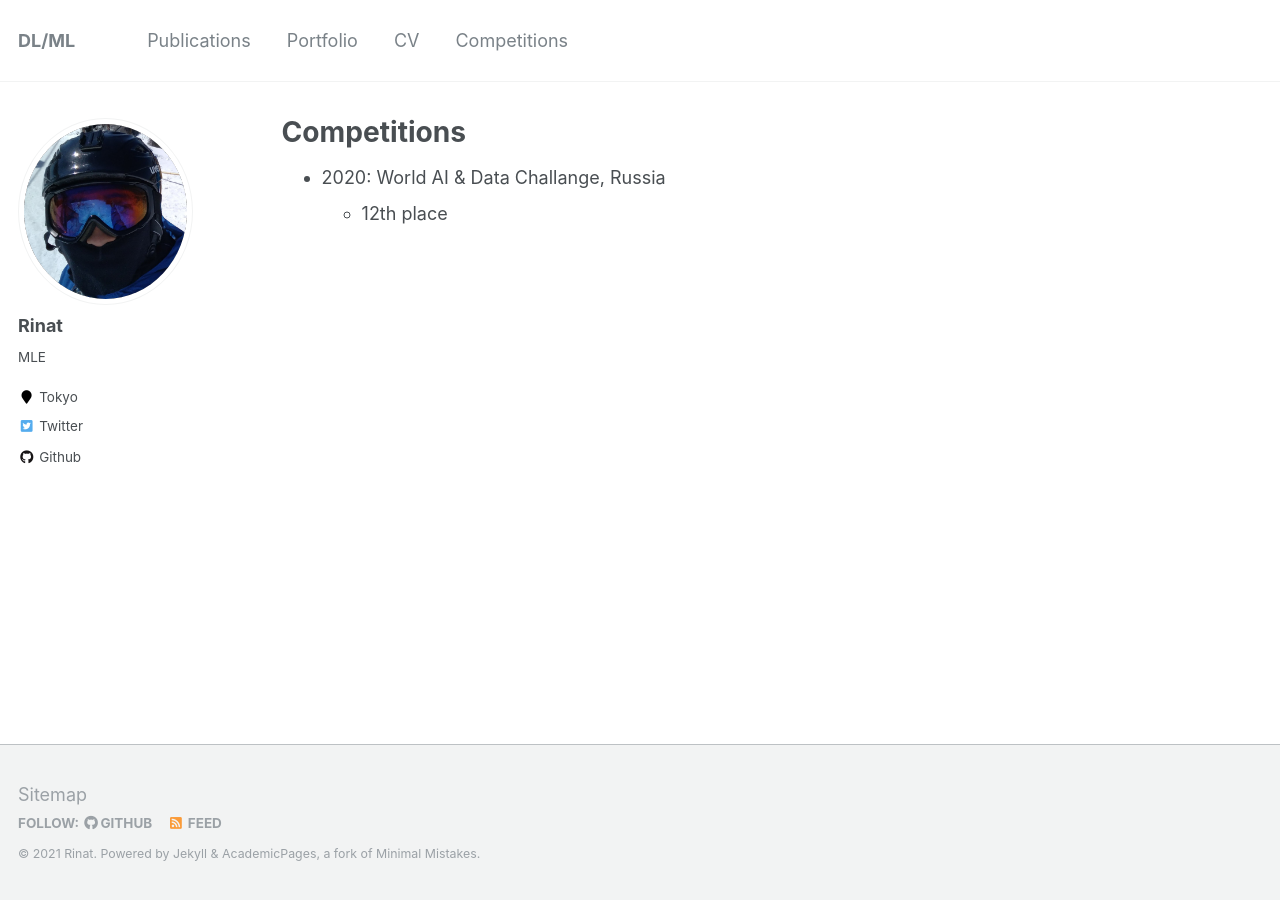
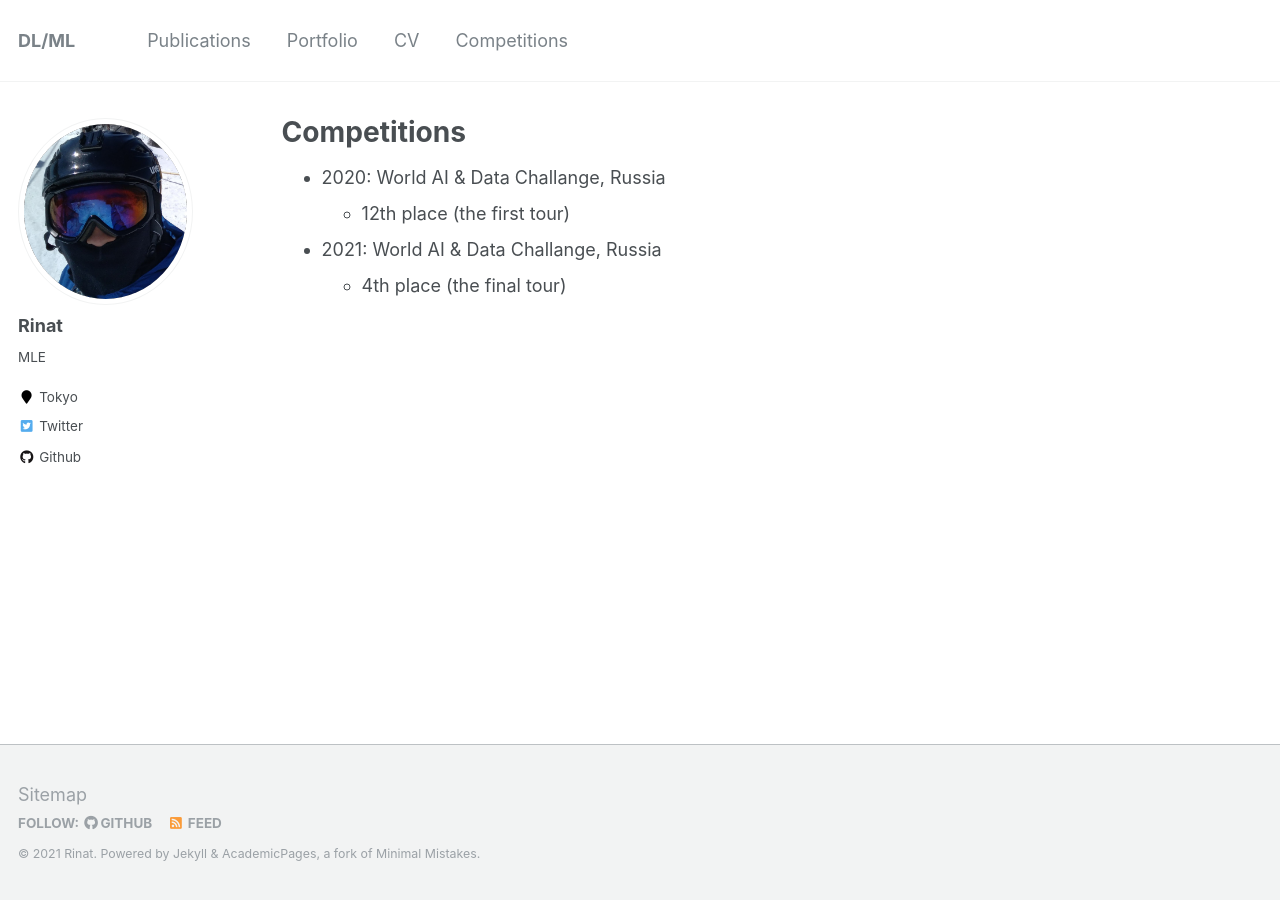
Before and after one commit to Xrenya/xrenya.github.io, a Jekyll site: the page built from _pages/competitions.md, in a window 1280 px wide. Built offline with Jekyll 4.4.1, drawn with Linux system fonts in a browser that asks for light colours.

Commit message:
Update competitions.md

```diff
--- a/_pages/competitions.md
+++ b/_pages/competitions.md
@@ -8,4 +8,6 @@ redirect_from:
 ---
 
 * 2020: World AI & Data Challange, Russia
-  * 12th place
+  * 12th place (the first tour)
+* 2021: World AI & Data Challange, Russia
+  * 4th place (the final tour)
```
